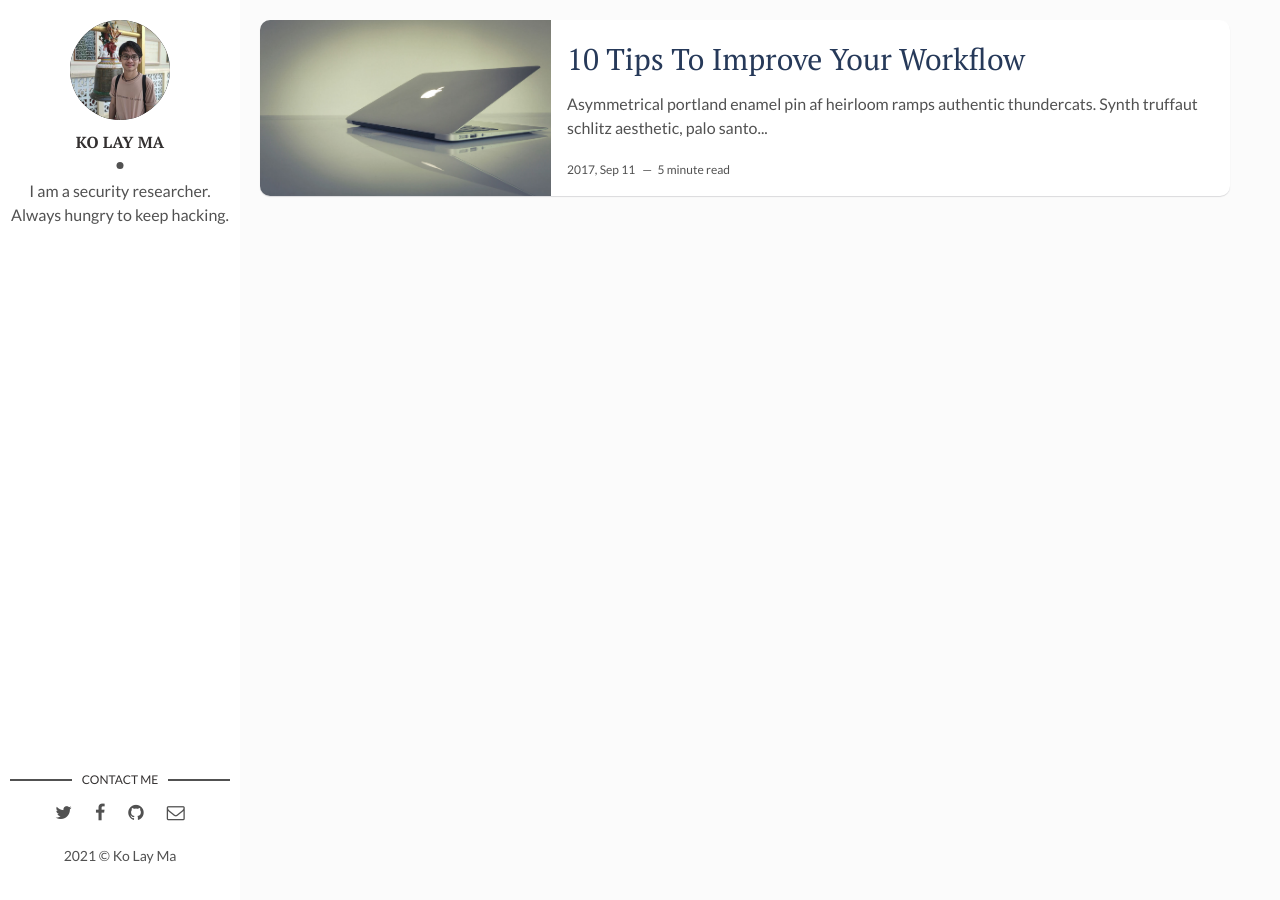
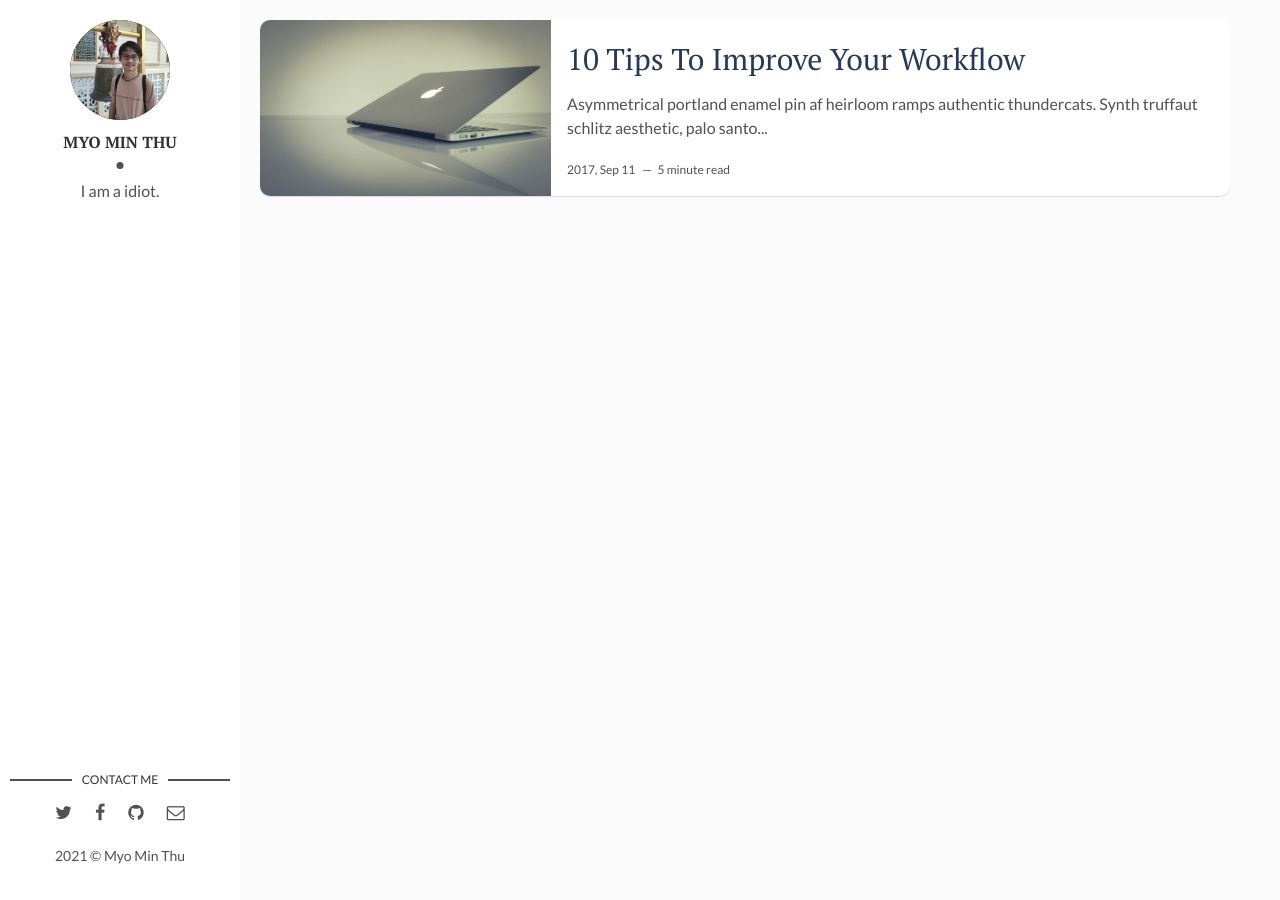
Before and after one commit to nightmare-sec/nightmare-sec.github.io, a Jekyll site: the page built from index.html, in a window 1280 px wide. Built offline with Jekyll 4.4.1, drawn with Linux system fonts in a browser that asks for light colours; the list of posts is cut into pages by our own code.

Commit message:
Update _config.yml

```diff
--- a/_config.yml
+++ b/_config.yml
@@ -7,16 +7,16 @@ url: "" # the base hostname & protocol for your site, e.g. http://example.com
 site-twitter: #if your site has a twitter account, enter it here
 
 # Author Settings
-author: Ko Lay Ma # add your name
+author: Myo Min Thu # add your name
 author-img: profile.jpg # add your photo
-about-author: I am a security researcher. Always hungry to keep hacking. # add description
+about-author: I am a idiot. # add description
 social-twitter: kolayma_mmt # add your Twitter handle
 social-facebook: godofdarkness.msf # add your Facebook handle
 social-github: nightmare-sec # add your Github handle
 social-email: kolayma@protonmail.com # add your Email address
 
 # Disqus
-discus-identifier: Fr33d0m Noob # add your discus identifier
+discus-identifier: Freedom # add your discus identifier
 
 # Tracker
 analytics: # Google Analytics
```
